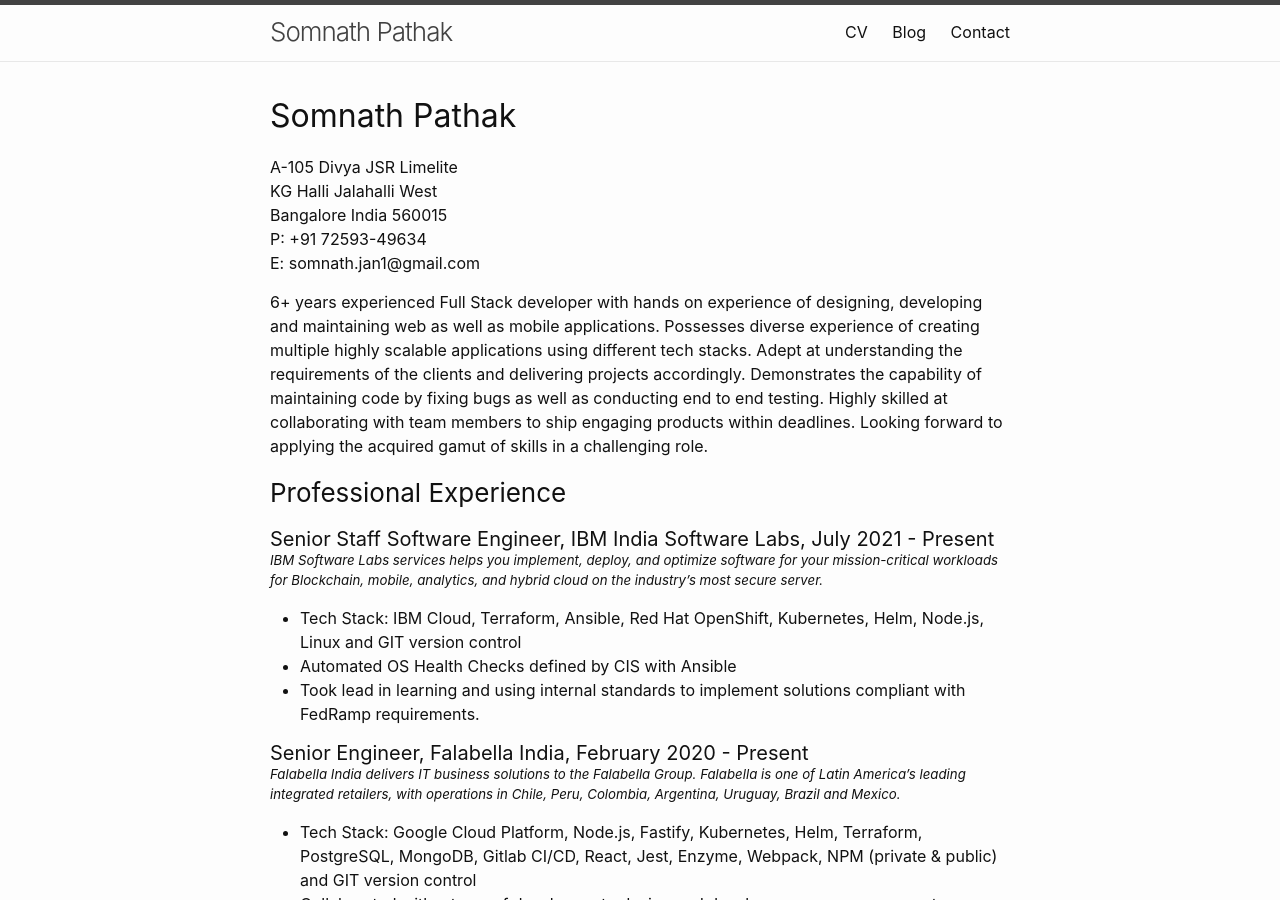
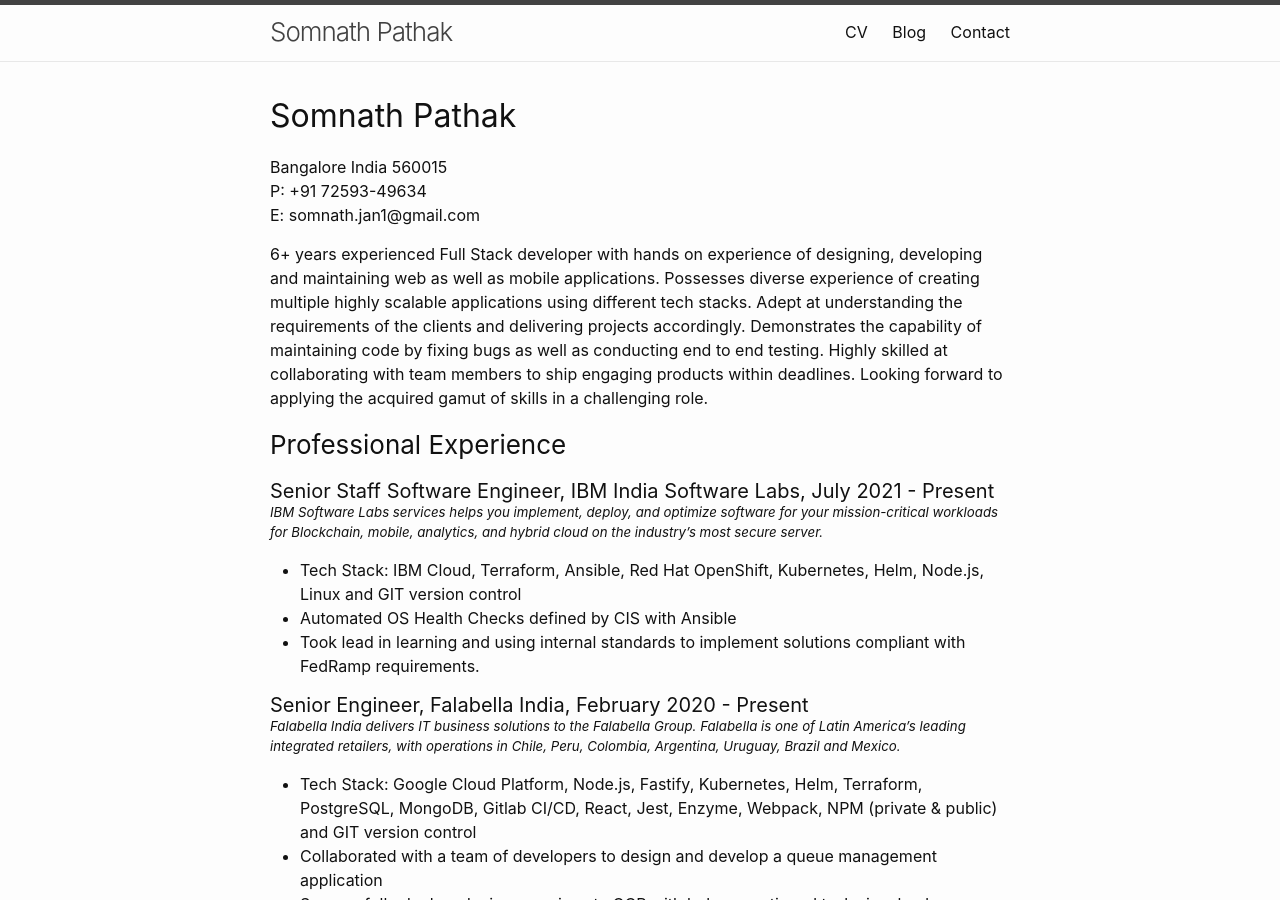
Before and after one commit to somnathpathak/web, a Jekyll site: the page built from cv/index.md, in a window 1280 px wide and 900 px high. Built offline with Jekyll 4.4.1, drawn with Linux system fonts in a browser that asks for light colours.

Commit message:
Update address

```diff
--- a/cv/index.md
+++ b/cv/index.md
@@ -11,8 +11,6 @@ permalink: /cv/
 
 ## Somnath Pathak
 
-A-105 Divya JSR Limelite
-KG Halli Jalahalli West
 Bangalore India 560015
 P: +91 72593-49634
 E: somnath.jan1@gmail.com
```
